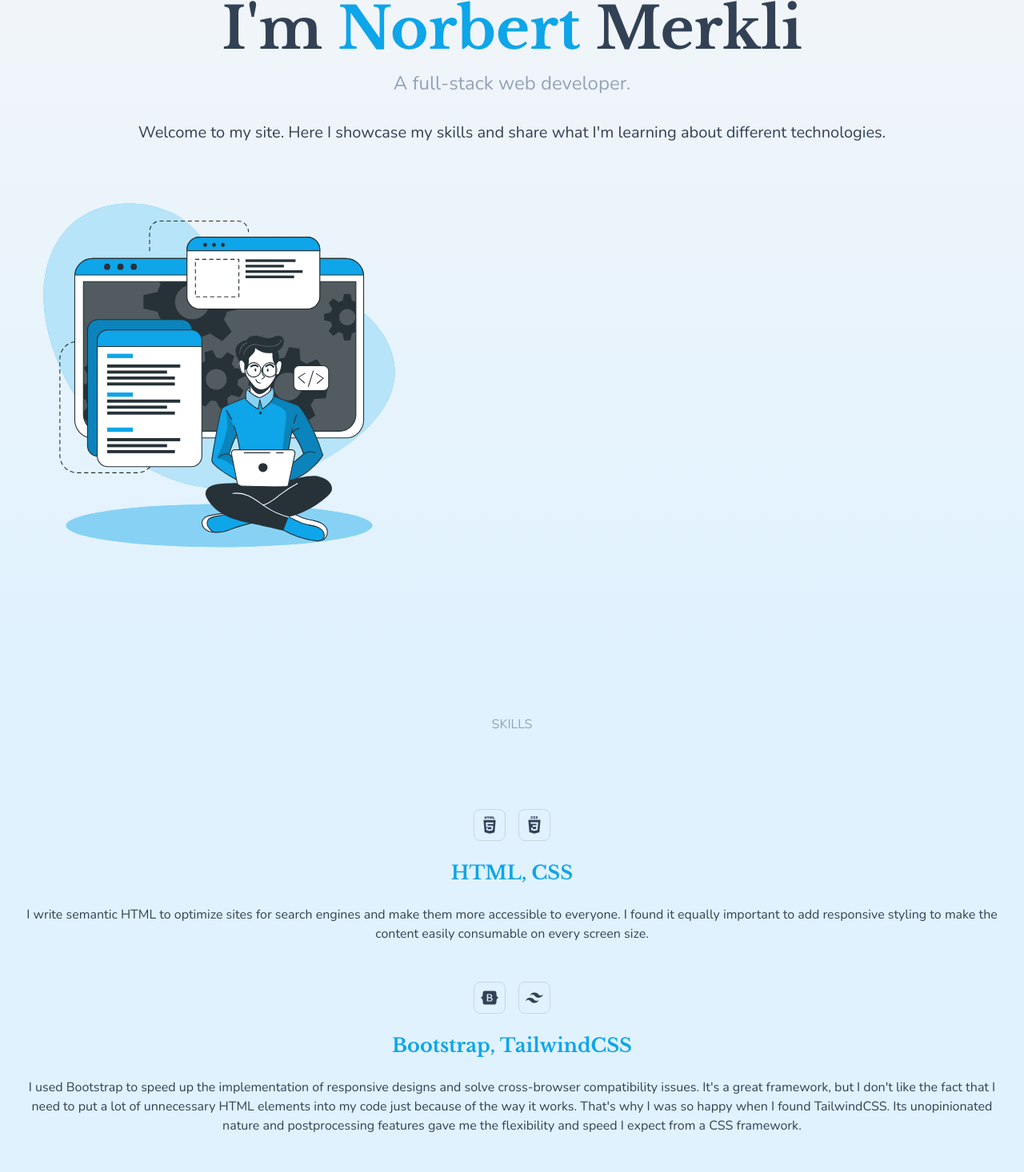
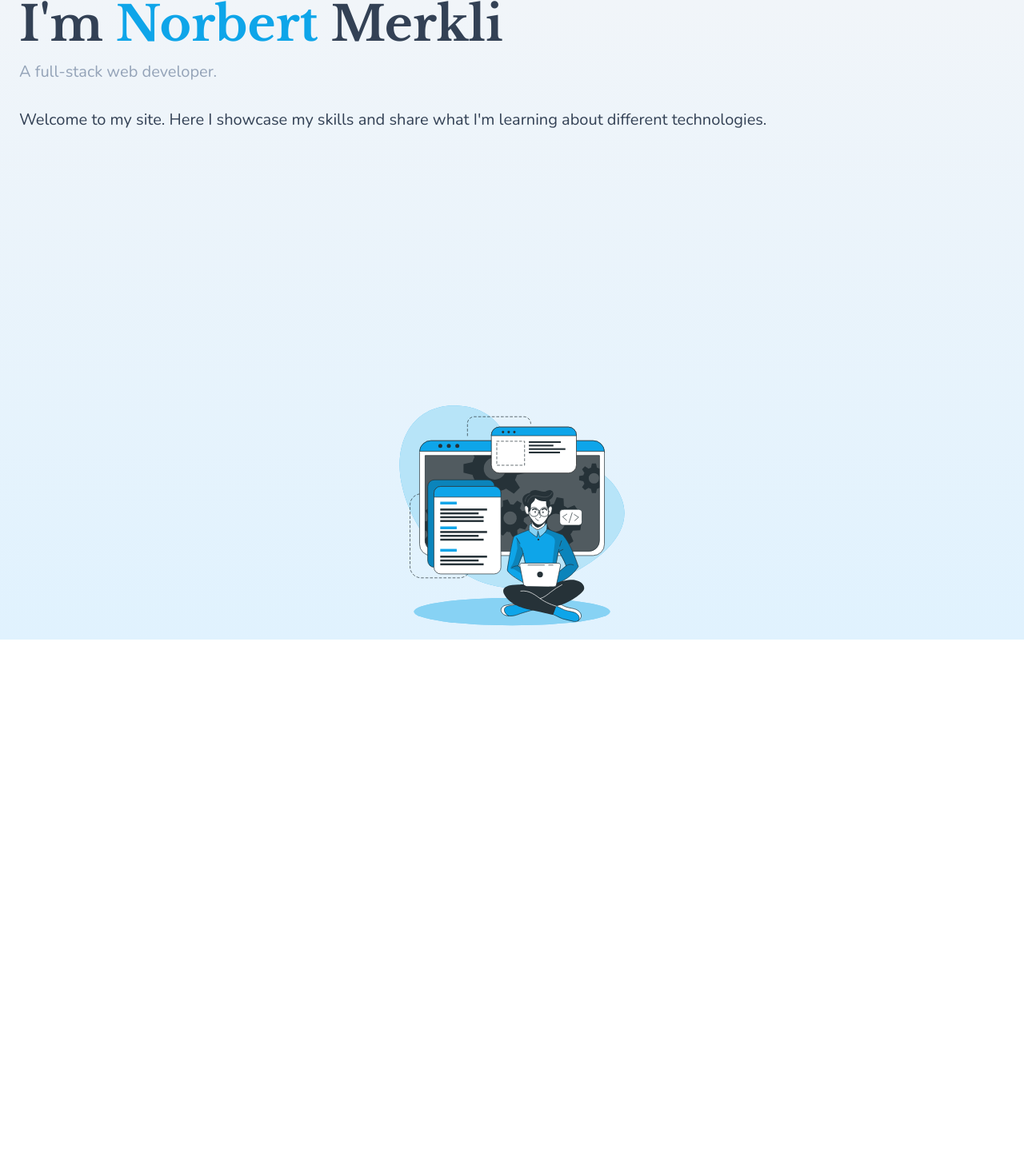
Before and after one commit to NorbertMerkli/norbertmerkli.dev, a Next.js app: page / in a window 1280 px wide. Shown: the top 1466 px of the page at 80% size. After the commit the page ends 800 px from the top, so only its background shows below. Built offline with nearby package versions, Linux system fonts and the light colour scheme.

Commit message:
Remove custom CSS classes to use Tailwind more idiomatically

```diff
--- a/src/app/layout.tsx
+++ b/src/app/layout.tsx
@@ -11,8 +11,10 @@ export default function RootLayout({
   children: React.ReactNode;
 }) {
   return (
-    <html lang="en">
-      <body>{children}</body>
+    <html lang="en" className="overflow-hidden">
+      <body className="bg-gradient h-screen overflow-x-hidden overflow-y-scroll">
+        {children}
+      </body>
     </html>
   );
 }
--- a/src/app/page.tsx
+++ b/src/app/page.tsx
@@ -9,19 +9,27 @@ import * as content from "@/content";
 export default function Home() {
   return (
     <>
-      <section className="page-section bg-gradient h-screen">
-        <h1>
+      <header className="h-screen px-6">
+        <section className="h-3/5 text-center">
+          <h1 className="font-serif text-6xl lg:text-left">
             I&apos;m <span className="text-primary">Norbert</span> Merkli
           </h1>
-        <h2 className="text-darkgray dark:text-white">
+          <h2 className="mb-8 mt-4 text-xl text-darkgray dark:text-white lg:text-left">
             A full-stack web developer.
           </h2>
-        <p className=" my-8 text-center text-xl">
-          Welcome to my site. Here I showcase my skills and share what I&apos;m
-          learning about different technologies.
+          <p className="text-xl lg:text-left">
+            Welcome to my site. Here I showcase my skills and share what
+            I&apos;m learning about different technologies.
           </p>
-        <Image src={heroIllustration} alt="Illustration of a developer" />
         </section>
+        <div className="relative h-2/5">
+          <Image
+            fill={true}
+            src={heroIllustration}
+            alt="Illustration of a developer"
+          />
+        </div>
+      </header>
 
       <PageSection title="Skills">
         <div className="flex flex-col gap-12">
@@ -32,8 +40,12 @@ export default function Home() {
       </PageSection>
 
       <PageSection title="Contact">
-        <h2 className="font-serif dark:text-white">Norbert Merkli</h2>
-        <h4 className="text-darkgray dark:text-secondary">Szentgotthárd, HU</h4>
+        <h2 className="text-center font-serif text-xl dark:text-white">
+          Norbert Merkli
+        </h2>
+        <h4 className="text-center text-darkgray dark:text-secondary">
+          Szentgotthárd, HU
+        </h4>
         <div className="flex flex-row justify-center gap-8 py-8">
           <a
             href="https://www.linkedin.com/in/norbert-merkli-588703250/"
--- a/src/components/PageSection.tsx
+++ b/src/components/PageSection.tsx
@@ -4,9 +4,13 @@ type PageSectionProps = PropsWithChildren & {
   title: string;
 };
 
-export const PageSection = ({ title, children }: PageSectionProps) => (
-  <section className="page-section">
-    <h3>{title}</h3>
-    {children}
-  </section>
-);
+export const PageSection = ({ title, children }: PageSectionProps) => {
+  return (
+    <section className="px-6 py-12">
+      <h3 className="mb-16 text-center uppercase text-darkgray dark:text-secondary">
+        {title}
+      </h3>
+      {children}
+    </section>
+  );
+};
--- a/src/components/SkillGroup.tsx
+++ b/src/components/SkillGroup.tsx
@@ -6,9 +6,11 @@ type SkillGroupProps = {
 };
 
 export const SkillGroup = ({ content }: SkillGroupProps) => (
-  <article className="skill-group">
+  <article className="flex flex-col gap-6 text-center">
     <SkillSet skills={content.skills} />
-    <h2>{content.title ? content.title : content.skills.join(", ")}</h2>
+    <h2 className="font-serif text-xl text-primary dark:text-white">
+      {content.title ? content.title : content.skills.join(", ")}
+    </h2>
     <p>{content.description}</p>
   </article>
 );
--- a/src/styles/globals.css
+++ b/src/styles/globals.css
@@ -1,26 +1,18 @@
 @import url("https://fonts.googleapis.com/css2?family=Libre+Baskerville:wght@700&family=Nunito:ital@0;1&display=swap");
 
-@import "./text.css";
 @import "./icons.css";
 
 @tailwind base;
 
 html {
-  @apply bg-sky-100 font-sans text-black dark:bg-slate-800 dark:text-secondary;
+  @apply text-base text-black dark:text-secondary;
 }
 
 @tailwind components;
-
-.page-section {
-  @apply px-6;
-}
-
-.skill-group {
-  @apply flex flex-col gap-6;
-}
-
 @tailwind utilities;
 
-.bg-gradient {
-  @apply bg-gradient-to-t from-gradient-start-light to-gradient-end-light dark:bg-gradient-end-dark dark:from-gradient-start-dark;
+@layer utilities {
+  .bg-gradient {
+    @apply bg-gradient-to-t from-gradient-start-light to-gradient-end-light dark:bg-gradient-end-dark dark:from-gradient-start-dark;
+  }
 }
--- a/src/styles/icons.css
+++ b/src/styles/icons.css
@@ -7,8 +7,12 @@
     @apply fill-lightgray dark:fill-white;
   }
 
+  .icon-container {
+    @apply inline-block h-10 w-10 rounded-lg p-2;
+  }
+
   .skill-icon {
-    @apply inline-block h-10 w-10 rounded-lg border-[1px] border-lightgray fill-primary p-2 dark:border-secondary;
+    @apply icon-container border border-lightgray dark:border-secondary;
   }
 
   .skill-set {
@@ -16,6 +20,16 @@
   }
 
   .icon-button {
-    @apply h-10 w-10;
+    @apply icon-container;
+  }
+
+  .icon-button .icon {
+    @apply duration-200 hover:fill-primary;
   }
 }
+
+@layer utilities {
+  .border {
+    @apply border-[1px];
+  }
+}
--- a/src/styles/text.css
+++ /dev/null
@@ -1,27 +0,0 @@
-@layer base {
-  h1 {
-    @apply mb-4 text-center font-serif text-7xl;
-  }
-
-  h2 {
-    @apply text-center text-2xl;
-  }
-
-  h4 {
-    @apply text-center;
-  }
-}
-
-@layer component {
-  .page-section h3 {
-    @apply py-24 text-center text-sm uppercase text-darkgray dark:text-secondary;
-  }
-
-  .skill-group h2 {
-    @apply font-serif text-primary dark:text-white;
-  }
-
-  .skill-group p {
-    @apply text-center;
-  }
-}
```
Lines whose indentation alone changed are shown as unchanged.
